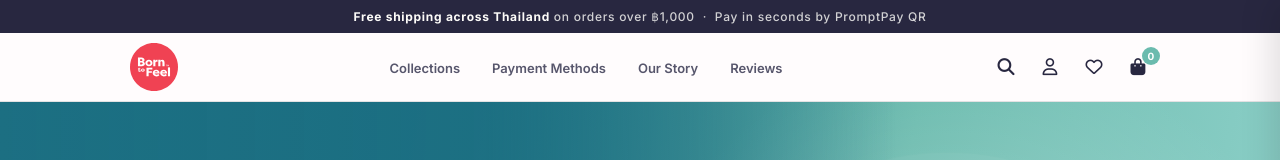
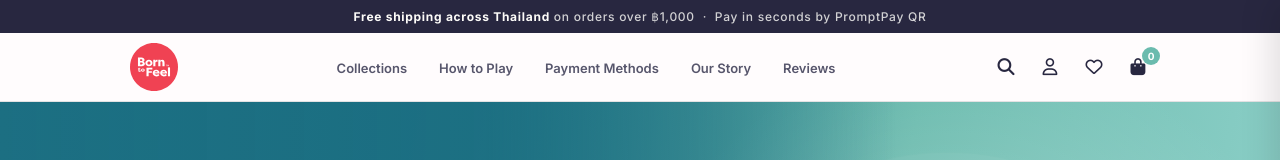
Before and after one commit to jasong3012/born-to-feel-ecommerce-website, a plain HTML site: page index.html in a window 1280 px wide. Shown: the top 160 px of the page. Drawn offline with nearby package versions, Linux system fonts and the light colour scheme.

Commit message:
Menu: add How to Play after Collections
Links to the How to Play section (#story).

Co-Authored-By: Claude Opus 5.5 <noreply@anthropic.com>
Claude-Session: https://claude.ai/code/session_01TT2TDWMS6R17tHKCi9VxBp

```diff
--- a/index.html
+++ b/index.html
@@ -616,6 +616,7 @@ body.locked{overflow:hidden}
     <a href="#" class="logo logo-mark"><img src="media/logo/born-to-feel-logo-red.svg" alt="Born to Feel" width="48" height="48"></a>
     <ul class="nav-links" id="nav-links">
       <li><a href="#collections">Collections</a></li>
+      <li><a href="#story">How to Play</a></li>
       <li><a href="#pay">Payment Methods</a></li>
       <li><a href="#story">Our Story</a></li>
       <li><a href="#reviews">Reviews</a></li>
```
